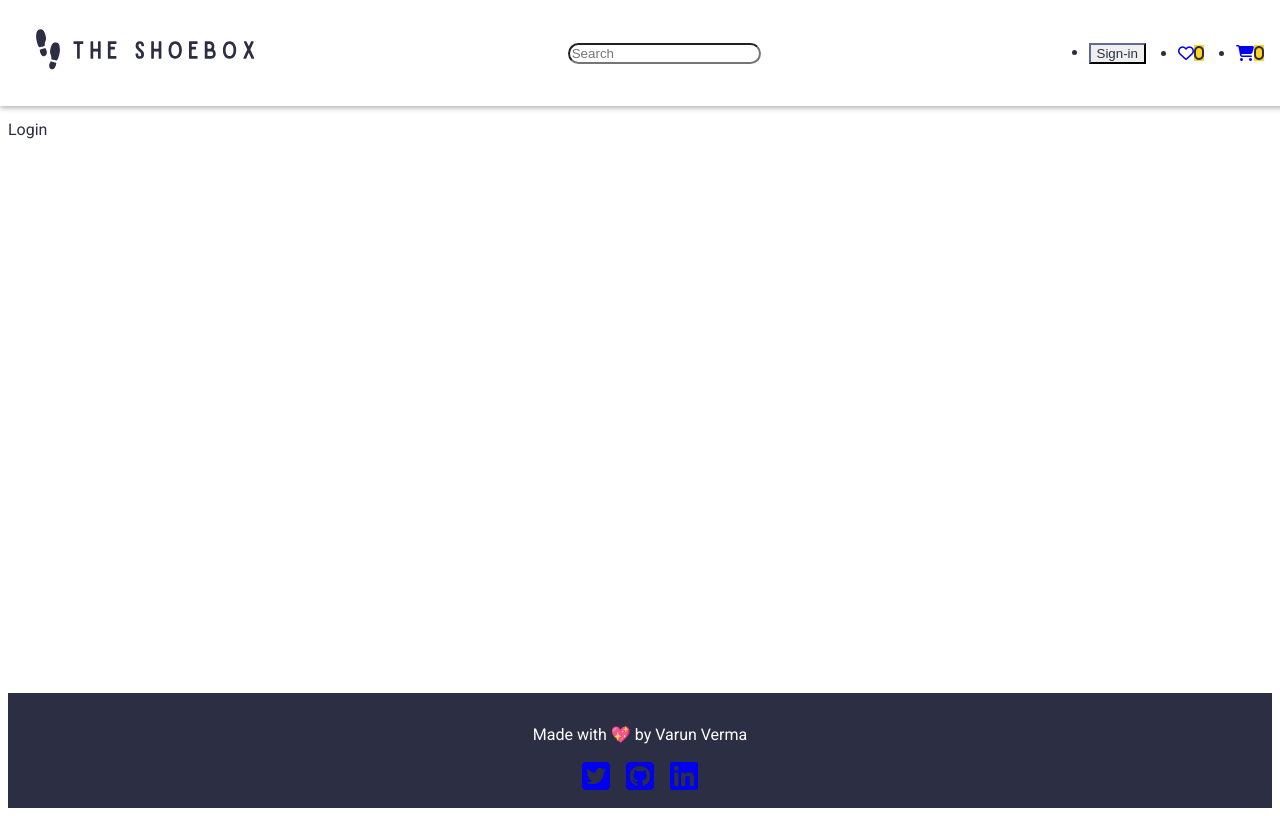
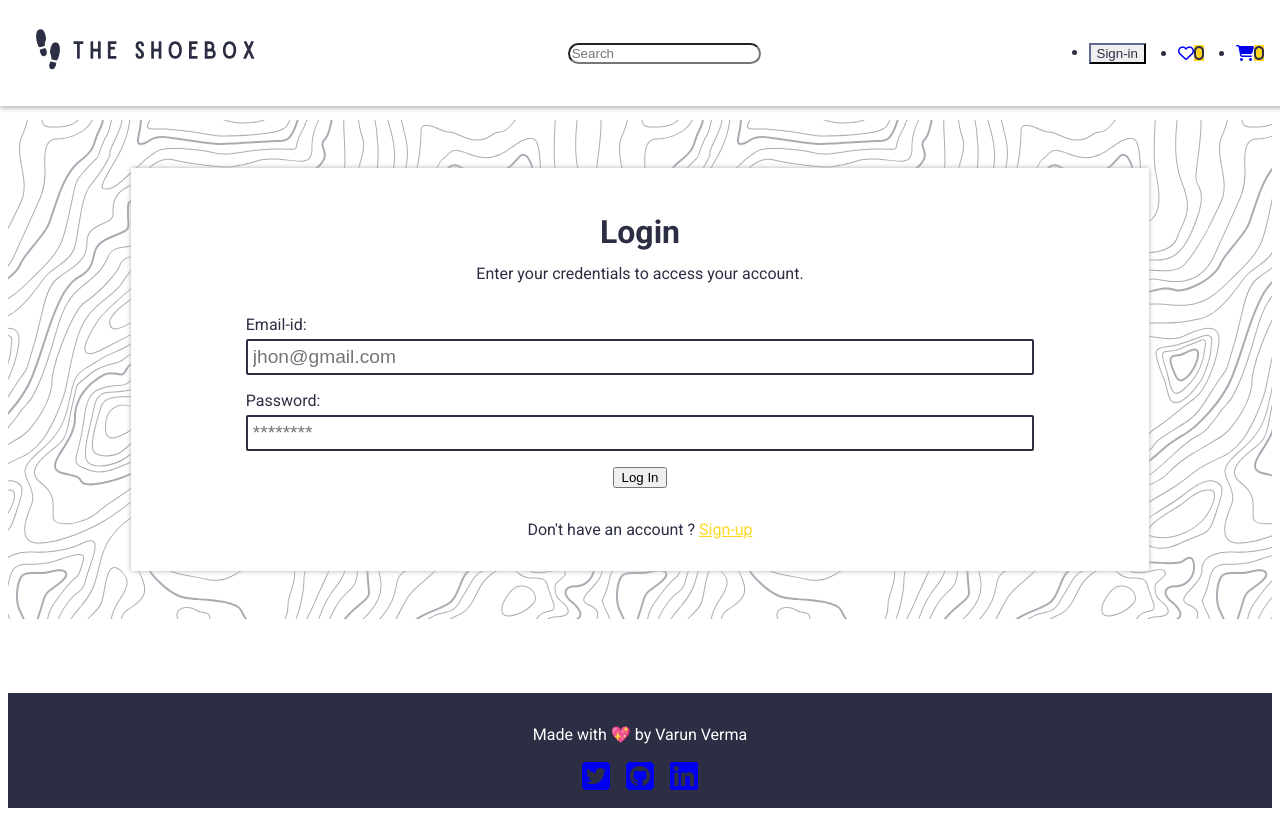
Before and after one commit to Varun-28/Shoebox-React, a React (Create React App) app: page /login in a window 1280 px wide. Built offline with nearby package versions, Linux system fonts and the light colour scheme; no server answers; what miragejs would draw is missing.

Commit message:
done with style of login-signup

```diff
--- a/src/App.css
+++ b/src/App.css
@@ -1,7 +1,7 @@
 @import url('./stylesheets/styles.css');
 
 .main {
-    margin: 11rem 0 2rem 0;
+    margin: 11rem 0 0 0;
 }
 
 @media only screen and (min-width: 800px) {
--- /dev/null
+++ b/src/components/InputField.jsx
@@ -0,0 +1,13 @@
+import React from 'react';
+
+function InputField({type, name, inputId, placeholder}){
+    return(
+        <div className='input-container flex flex-col gap-y-2 my-4 mx-auto w-80p'>
+        <label htmlFor={inputId}>{name}</label>
+        <input className='input-field' type={type}
+        id={inputId} placeholder={placeholder} />
+        </div>
+    );
+}
+
+export {InputField};
--- a/src/pages/login/Login.jsx
+++ b/src/pages/login/Login.jsx
@@ -1,8 +1,22 @@
 import React from 'react';
+import { Link } from 'react-router-dom';
+import { InputField } from '../../components/InputField';
+import "../../stylesheets/login-signup.css";
 
 function Login() {
   return (
-    <div>Login</div>
+    <div className="pattern-bg p-4">
+      <div className='login-signup-form my-8 p-4 w-80p'>
+      <h3 className='text-md font-semibold'>Login</h3>
+      <p>Enter your credentials to access your account.</p>
+      <form className='mx-auto my-8'>
+        <InputField type="email" inputId="email" name="Email-id:" placeholder="jhon@gmail.com" />
+        <InputField type="password" inputId="password" name="Password:" placeholder="********" />
+        <button className="btn btn-primary">Log In</button>
+      </form>
+      <p>Don't have an account ? <Link  className='move-text' to='/signup'>Sign-up</Link></p>
+      </div>
+    </div>
   )
 }
 
--- a/src/pages/signup/Signup.jsx
+++ b/src/pages/signup/Signup.jsx
@@ -1,8 +1,24 @@
 import React from 'react';
+import { Link } from 'react-router-dom';
+import { InputField } from '../../components/InputField';
+import "../../stylesheets/login-signup.css";
+
 
 function Signup() {
   return (
-    <div>Signup</div>
+    <div className="pattern-bg p-4">
+      <div className='login-signup-form my-4 p-4 w-80p border-5'>
+      <h3 className='text-md font-semibold'>Sign Up</h3>
+      <form className='mx-auto my-8'>
+        <InputField type="email" inputId="email" name="Email-id:" placeholder="jhon@gmail.com" />
+        <InputField type="text" inputId="name" name="Name:" placeholder="Jhon Doe" />
+        <InputField type="password" inputId="password" name="Password:" placeholder="********" />
+        <InputField type="password" inputId="cpassword" name="Confirm Password:" placeholder="********" />
+        <button className="btn btn-primary">Sign Up</button>
+      </form>
+      <p>Already have an account ? <Link  className='move-text' to='/login'>Login</Link></p>
+      </div>
+    </div>
   )
 }
 
--- /dev/null
+++ b/src/stylesheets/login-signup.css
@@ -0,0 +1,59 @@
+@import url('../stylesheets/styles.css');
+
+.pattern-bg{
+    background: url('../assets/bg.svg');
+    background-repeat: repeat;
+    display: grid;
+    place-items: center;
+    min-height: 80vh;
+}
+
+.login-signup-form{
+    background-color: var(--base-color);
+    box-shadow: var(--card-shadow);
+    text-align: center;
+}
+
+.login-signup-form h3{
+    font-size: 2rem;
+    margin-bottom: 1rem;
+}
+
+.move-text{
+    color: var(--cta-color);
+}
+
+.input-container{
+    text-align: left;
+}
+
+.input-container .input-field{
+    border: solid 2px var(--primary-color);
+    border-radius: 2px;
+    padding: 5px;
+    font-size: 1.2rem;
+}
+
+@media only screen and (min-width: 800px) {
+    .pattern-bg{
+        min-height: 90vh;
+    }
+    .login-signup-form{
+        width: 60%;
+    }
+    .input-container{
+        width: 75%;
+    }
+}
+
+@media only screen and (min-width: 1000px) {
+    .pattern-bg{
+        min-height: auto;
+    }
+    .login-signup-form{
+        width: 40%;
+    }
+    .input-container{
+        width: 60%;
+    }
+}
```
